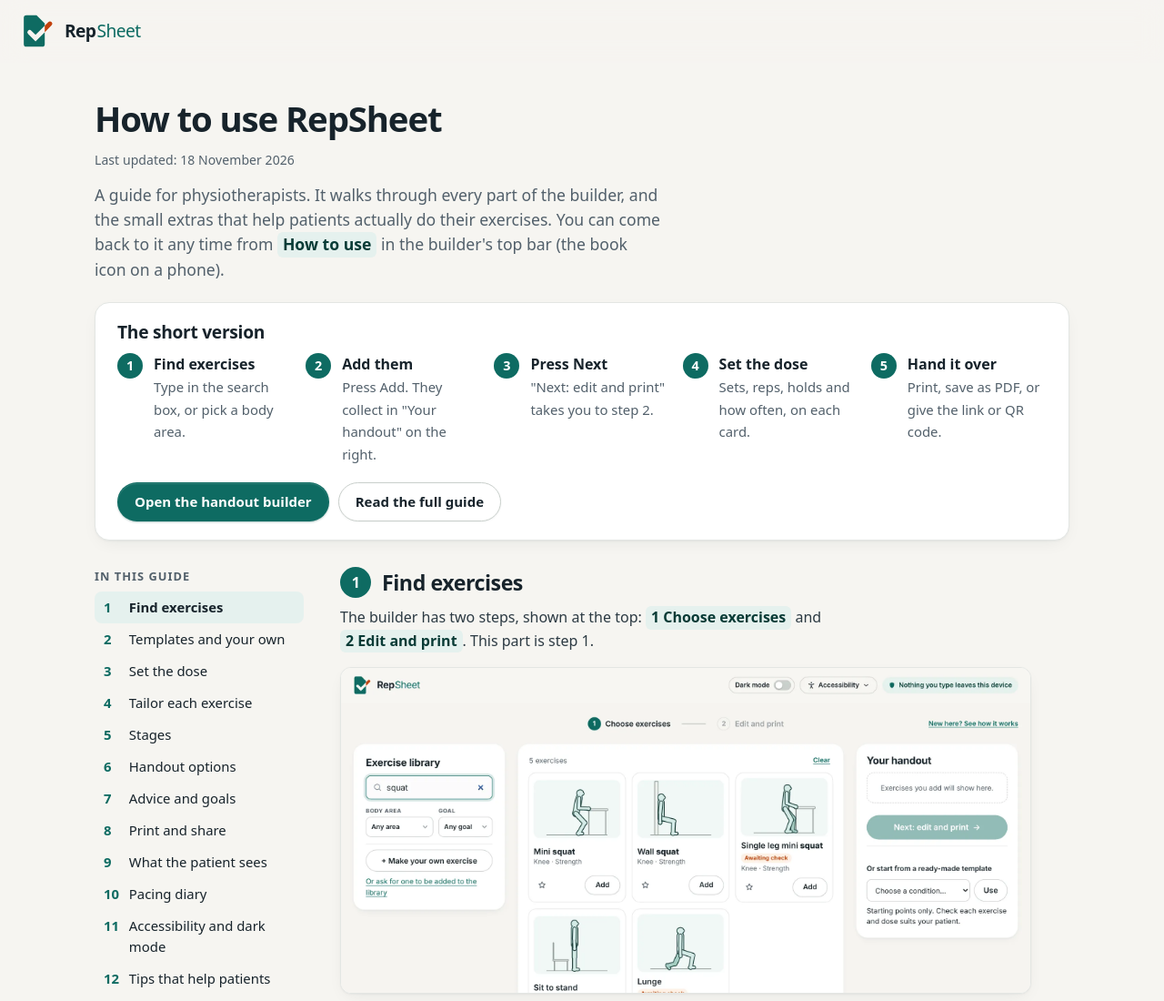
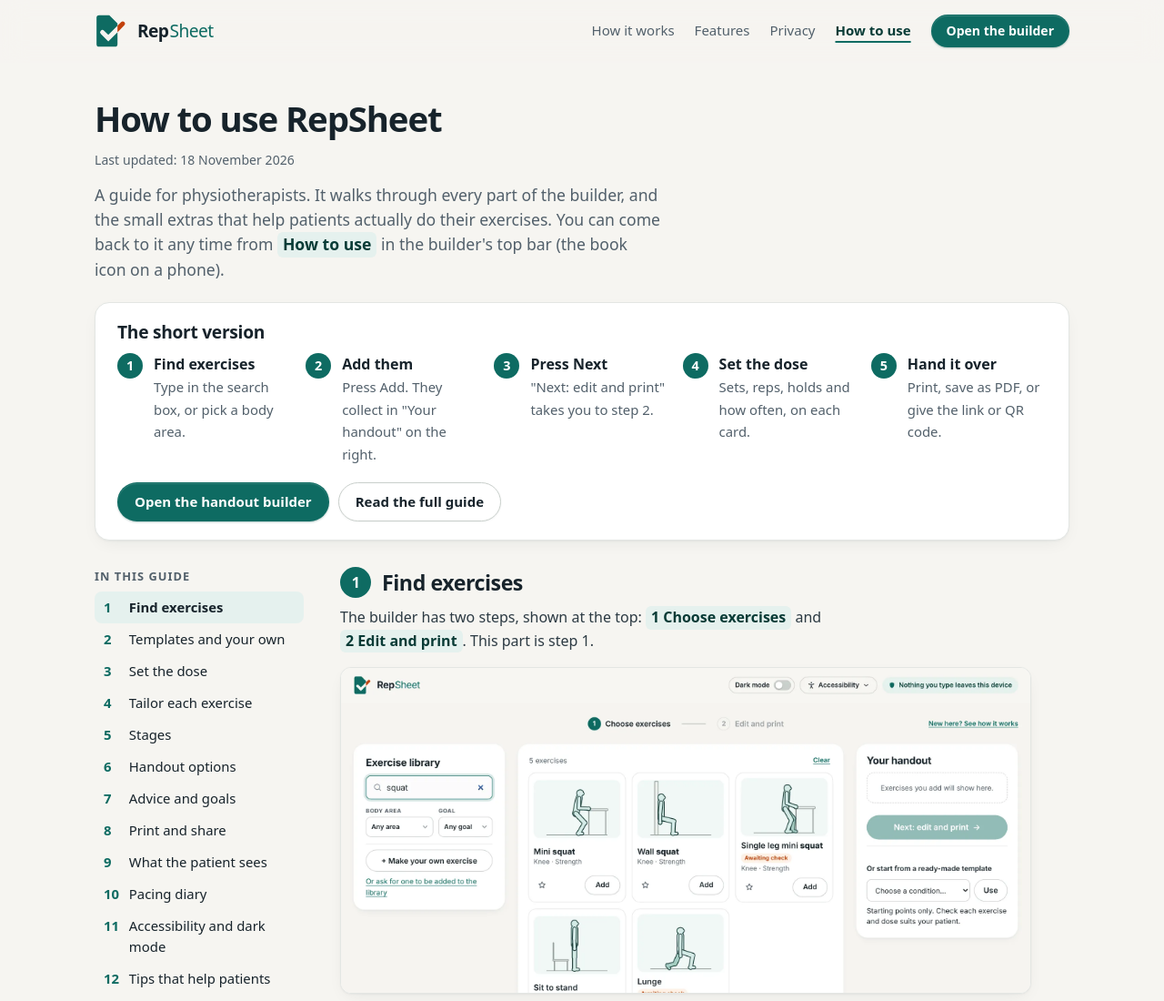
Before and after one commit to PhysioRepSheet/Physiotherapy-Exercises, a plain HTML site: page tutorial.html in a window 1280 px wide. Shown: the top 1100 px of the page at 91% size. Drawn offline with Linux system fonts and the light colour scheme.

Commit message:
Tutorial page: same top bar as the landing page, with How to use marked as the current page
Co-Authored-By: Claude Opus 5.5 <noreply@anthropic.com>
Claude-Session: https://claude.ai/code/session_01XeaMHeKSviAFaSmFek5eRC

```diff
--- a/sw.js
+++ b/sw.js
@@ -6,7 +6,7 @@
 
   When you change the site, change VERSION below (any new text), so phones fetch the new files.
 */
-const VERSION = "repsheet-2026-11-18-physio-fold-no-email";
+const VERSION = "repsheet-2026-11-18-tutorial-nav";
 // Natural-voice recordings (audio/...) are kept in their own store. Each file's name comes from its words,
 // so a file never changes: they are saved the first time they play and are not re-downloaded on updates.
 const AUDIO = "repsheet-audio-1";
--- a/tutorial.css
+++ b/tutorial.css
@@ -75,3 +75,12 @@
 .tut-shot-pair { display: grid; grid-template-columns: repeat(2, minmax(0, 260px)); gap: 20px; margin: 16px 0 20px; }
 .tut-shot-pair .tut-shot { margin: 0; }
 @media (max-width: 420px) { .tut-shot-pair { gap: 12px; } }
+
+/* Top bar, same as the landing page (index.html / landing.css) */
+.info-page .site-header .wrap { max-width: 1120px; }
+.land-nav { display: flex; align-items: center; gap: 22px; }
+.land-nav a:not(.btn) { color: var(--ink-soft); text-decoration: none; font-weight: 500; font-size: .9375rem; }
+.land-nav a:not(.btn):hover { color: var(--ink); }
+.land-nav a[aria-current="page"] { color: var(--brand-ink); font-weight: 650; text-decoration: underline; text-decoration-color: var(--brand); text-decoration-thickness: 2px; text-underline-offset: 6px; }
+.btn-sm { min-height: 36px; padding: 6px 16px; font-size: .875rem; }
+@media (max-width: 720px) { .land-nav a:not(.btn) { display: none; } }
--- a/tutorial.html
+++ b/tutorial.html
@@ -20,6 +20,14 @@
       <div class="brand">
         <a class="brand-link" href="index.html" aria-label="RepSheet home"><svg class="brand-mark" viewBox="30 28 200 200" aria-hidden="true"><path class="bm-page" fill-rule="evenodd" d="M58 32 H120 L170 82 V208 A16 16 0 0 1 154 224 H58 A16 16 0 0 1 42 208 V48 A16 16 0 0 1 58 32 Z M87.9 126.1 L114 152.2 L170 96.2 L170 135.8 L114 191.8 L68.1 145.9 A14 14 0 0 1 87.9 126.1 Z"/><path class="bm-tick" d="M170 96.2 L192.1 74.1 A14 14 0 0 1 211.9 93.9 L170 135.8 Z"/></svg><span class="wordmark">Rep<span>Sheet</span></span></a>
       </div>
+      <!-- Same top bar as the landing page; "How to use" marked as this page -->
+      <nav class="land-nav" aria-label="Main">
+        <a href="index.html#how">How it works</a>
+        <a href="index.html#features">Features</a>
+        <a href="index.html#privacy">Privacy</a>
+        <a href="tutorial.html" aria-current="page">How to use</a>
+        <a class="btn btn-primary btn-sm" href="builder.html">Open the builder</a>
+      </nav>
     </div>
   </header>
 
```
